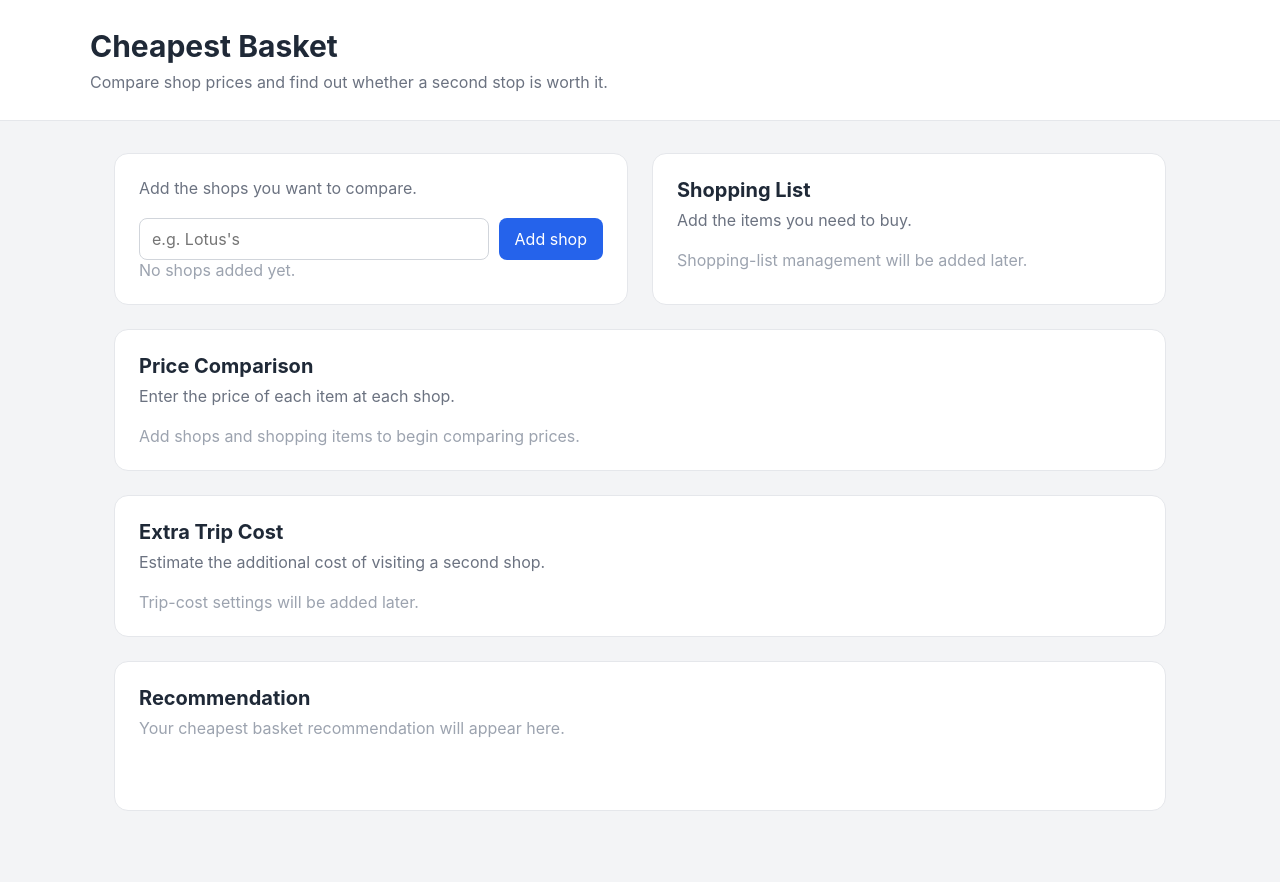
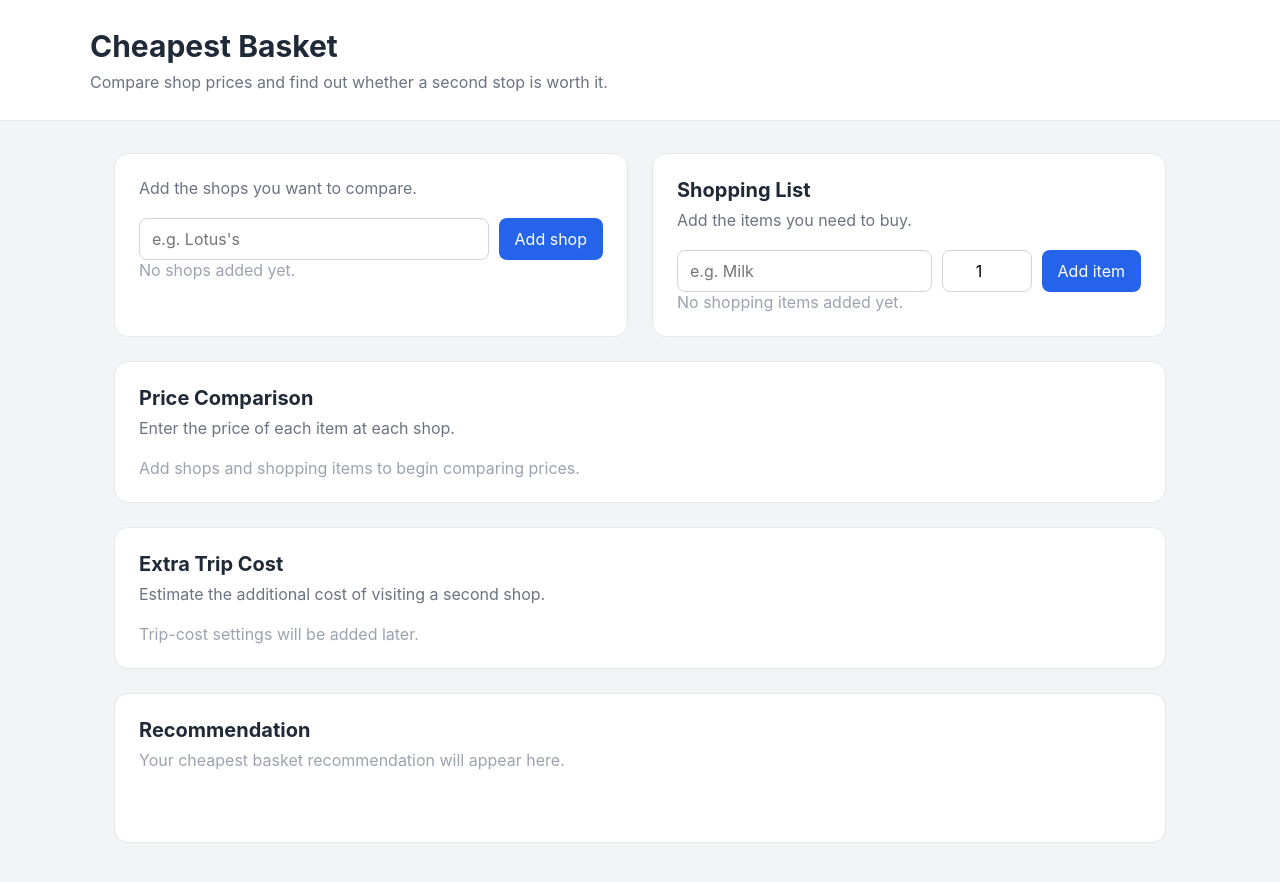
Before and after one commit to KohJiaLer/cheapest-basket, a React (Vite) app: page / in a window 1280 px wide. Shown: the top 882 px of the page. Built offline with nearby package versions, Linux system fonts and the light colour scheme.

Commit message:
feat: add shopping item and quantity management

```diff
--- a/src/App.tsx
+++ b/src/App.tsx
@@ -1,9 +1,11 @@
 import { useState } from "react";
 import { ShopManager } from "./features/shops/ShopManager";
-import type { Shop } from "./types/basket";
+import { ItemManager } from "./features/items/ItemManager";
+import type { Shop, BasketItem } from "./types/basket";
 
 function App() {
   const [shops, setShops] = useState<Shop[]>([]);
+  const [items, setItems] = useState<BasketItem[]>([]);
 
   function addShop(name: string) {
     const newShop: Shop = {
@@ -20,6 +22,30 @@ function App() {
   function removeShop(shopId: string) {
     setShops((currentShops) =>
       currentShops.filter((shop) => shop.id !== shopId),
+    );
+  }
+
+  function addItem(
+    name: string,
+    quantity: number,
+  ) {
+    const newItem:BasketItem = {
+      id: crypto.randomUUID(),
+      name,
+      quantity,
+    };
+
+    setItems((currentItems) => [
+      ...currentItems,
+      newItem,
+    ]);
+  }
+
+  function removeItem(itemId: string) {
+    setItems((currentItems) =>
+      currentItems.filter(
+        (item) => item.id !== itemId,
+      ),
     );
   }
 
@@ -43,16 +69,11 @@ function App() {
             onRemoveShop={removeShop}
           />
 
-          <section className="card">
-            <h2>Shopping List</h2>
-            <p className="section-description">
-              Add the items you need to buy.
-            </p>
-
-            <p className="empty-message">
-              Shopping-list management will be added later.
-            </p>
-          </section>
+          <ItemManager
+            items={items}
+            onAddItem={addItem}
+            onRemoveItem={removeItem}
+          />
         </div>
 
         <section className="card">
--- /dev/null
+++ b/src/features/items/ItemManager.tsx
@@ -0,0 +1,121 @@
+import { useState } from "react";
+import type { SyntheticEvent } from "react";
+import type { BasketItem } from "../../types/basket";
+
+type ItemManagerProps = {
+    items: BasketItem[];
+    onAddItem: (name: string, quantity: number) => void;
+    onRemoveItem: (itemId: string) => void;
+};
+
+export function ItemManager({
+    items,
+    onAddItem,
+    onRemoveItem,
+}: ItemManagerProps) {
+    const [itemName, setItemName] = useState("");
+    const [quantity, setQuantity] = useState(1);
+    const [error, setError] = useState("");
+
+    function handleSubmit(
+        event: SyntheticEvent<HTMLFormElement, SubmitEvent>,
+    ) {
+        event.preventDefault();
+
+        const trimmedName = itemName.trim();
+
+        if (!trimmedName) {
+            setError("Item name cannot be empty.");
+            return;
+        }
+
+        if (quantity < 1) {
+            setError("Quantity must be at least 1.")
+            return;
+        }
+
+        const duplicate = items.some(
+            (item) =>
+                item.name.toLowerCase() ===
+            trimmedName.toLowerCase(),
+        );
+
+        if (duplicate) {
+            setError("That item has already been added.");
+            return;
+        }
+
+        onAddItem(trimmedName, quantity);
+
+        setItemName("");
+        setQuantity(1);
+        setError("");
+    }
+
+    return (
+    <section className="card">
+        <h2>Shopping List</h2>
+
+        <p className="section-description">
+        Add the items you need to buy.
+        </p>
+
+        <form className="item-form" onSubmit={handleSubmit}>
+        <input
+            type="text"
+            placeholder="e.g. Milk"
+            value={itemName}
+            onChange={(event) =>
+            setItemName(event.target.value)
+            }
+        />
+
+        <input
+            className="quantity-input"
+            type="number"
+            min="1"
+            value={quantity}
+            onChange={(event) =>
+            setQuantity(Number(event.target.value))
+            }
+        />
+
+        <button type="submit">
+            Add item
+        </button>
+        </form>
+
+        {error && (
+        <p className="error-message">
+            {error}
+        </p>
+        )}
+
+        {items.length === 0 ? (
+        <p className="empty-message">
+            No shopping items added yet.
+        </p>
+        ) : (
+        <ul className="item-list">
+            {items.map((item) => (
+            <li key={item.id}>
+                <span>
+                {item.name} x {item.quantity}
+                </span>
+
+                <button
+                type="button"
+                className="delete-button"
+                onClick={() =>
+                    onRemoveItem(item.id)
+                }
+                >
+                Remove
+                </button>
+            </li>
+            ))}
+        </ul>
+        )}
+    </section>
+    );
+    }
--- a/src/index.css
+++ b/src/index.css
@@ -163,6 +163,59 @@ button {
   min-height: 150px;
 }
 
+.item-form {
+  display: grid;
+  grid-template-columns: 1fr 90px auto;
+  gap: 10px;
+}
+
+.item-form input {
+  min-width: 0;
+  padding: 10px 12px;
+  border: 1px solid #d1d5db;
+  border-radius: 8px;
+}
+
+.item-form input:focus {
+  outline: 2px solid #2563eb;
+  outline-offset: 1px;
+}
+
+.item-form button {
+  border: 0;
+  border-radius: 8px;
+  padding: 10px 16px;
+  background: #2563eb;
+  color: white;
+}
+
+.item-form button:hover {
+  background: #1d4ed8;
+}
+
+.quantity-input {
+  text-align: center;
+}
+
+.item-list {
+  list-style: none;
+  padding: 0;
+  margin: 20px 0 0;
+  display: flex;
+  flex-direction: column;
+  gap: 10px;
+}
+
+.item-list li {
+  display: flex;
+  align-items: center;
+  justify-content: space-between;
+
+  padding: 10px 12px;
+  background: #f9fafb;
+  border-radius: 8px;
+}
+
 @media (max-width: 700px) {
   .two-column-grid {
     grid-template-columns: 1fr;
@@ -175,4 +228,12 @@ button {
   .input-row button {
     width: 100%;
   }
+
+  .item-form {
+    grid-template-columns: 1fr;
+  }
+
+  .item-form button {
+    width: 100%;
+  }
 }
--- a/src/types/basket.ts
+++ b/src/types/basket.ts
@@ -2,3 +2,9 @@ export type Shop = {
     id: string;
     name: string;
 };
+
+export type BasketItem = {
+    id: string;
+    name: string;
+    quantity: number;
+}
```
